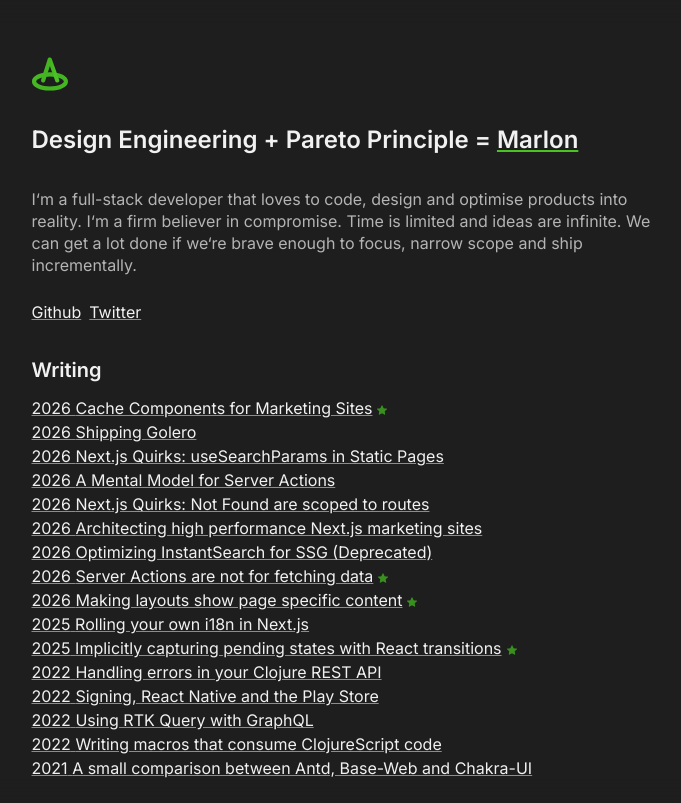
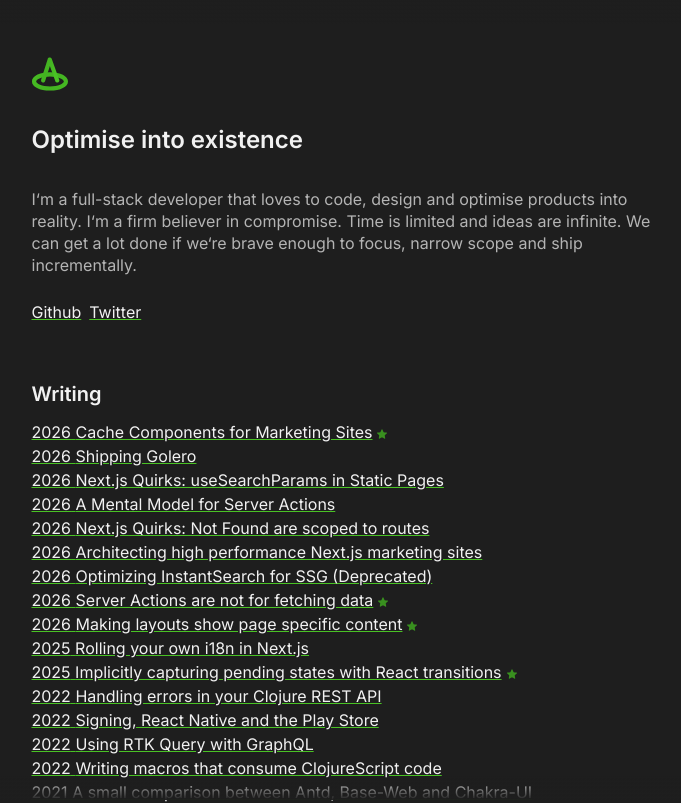
Before and after one commit to marlonschlosshauer/marlonschlosshauer.de, a Next.js app: page / in a window 1280 px wide. Shown: the top 803 px of the page, without its empty margins (281-962 px from the left). Built offline with nearby package versions, Linux system fonts and the light colour scheme.

Commit message:
Sharpen fold

```diff
--- a/src/app/page.mdx
+++ b/src/app/page.mdx
@@ -10,11 +10,13 @@ export const metadata = {
         "Fullstack Developer from Germany who loves to build, design and optimize products into reality.",
 };
 
-# Design Engineering + Pareto Principle = [Marlon](https://github.com/marlonschlosshauer)
+# Optimise into existence
 
 I‘m a full-stack developer that loves to code, design and optimise products into reality. I‘m a firm believer in compromise. Time is limited and ideas are infinite. We can get a lot done if we‘re brave enough to focus, narrow scope and ship incrementally.
 
 <Socials.External />
+
+<br />
 
 ## Writing
 
```
